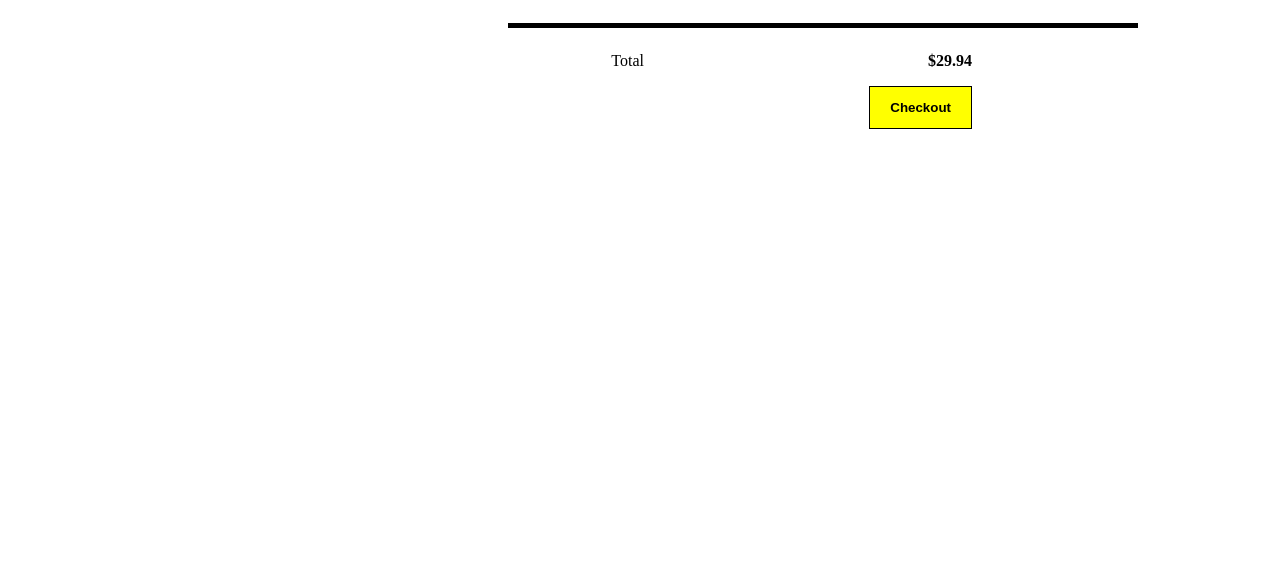
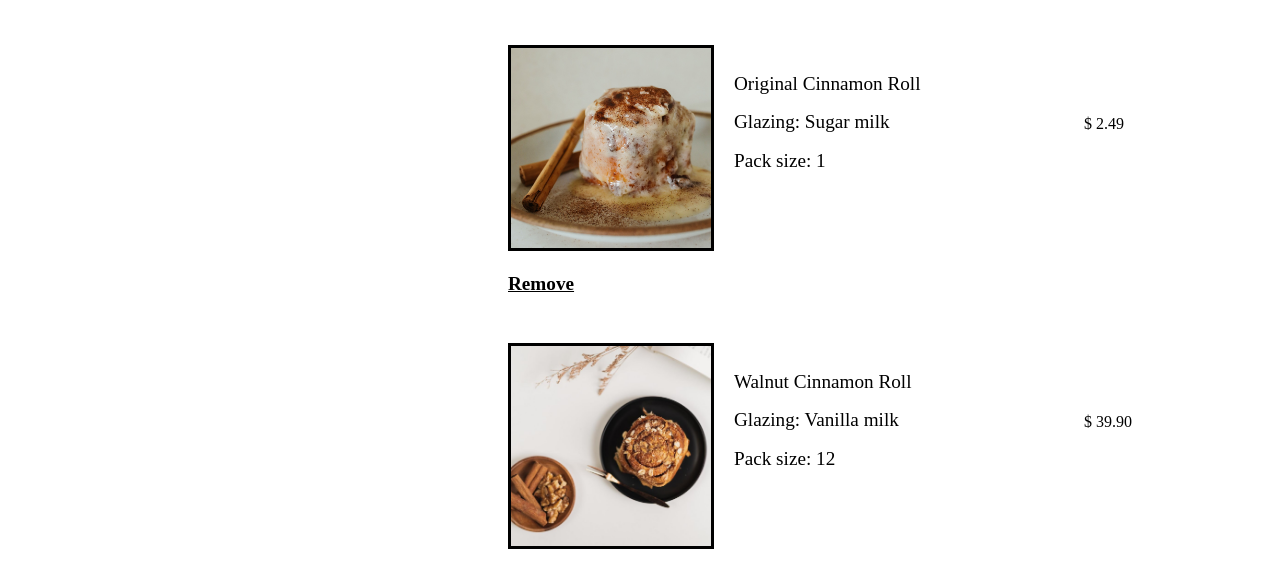
Before and after one commit to irenehong213/pui-homework-template, a plain HTML site: page hw-5/Shopping Cart.html in a window 1280 px wide. Shown: the part 210-778 px from the top of the page. Drawn offline with Linux system fonts and the light colour scheme.

Commit message:
final revision

```diff
--- a/hw-5/Shopping Cart.html
+++ b/hw-5/Shopping Cart.html
@@ -3,10 +3,8 @@
 
 <head>
     <link rel="stylesheet" type="text/css" href="css/style.css">
-    <script src="js/updatePrice.js" defer></script>
-    <script src="js/rollsData.js" defer></script>
-    <script src="js/updateDetail.js" defer></script>
     <script src="js/cart.js" defer></script>
+    <!-- <script src="js/rollsData.js" defer></script> -->
     <title>Product Gallery</title>
 </head>
 
--- a/hw-5/js/cart.js
+++ b/hw-5/js/cart.js
@@ -1,35 +1,103 @@
 class Roll {
 
-    constructor(rollType, rollGlazing, packSize, rollPrice) {
+    constructor(rollType, rollGlazing, packSize, basePrice) {
         this.type = rollType;
         this.glazing =  rollGlazing;
         this.size = packSize;
-        this.rollPrice = rollPrice;
+        this.basePrice = basePrice;
 
         this.element = null;
-        this.createElement();
-        this.updateElement();
+        // this.createElement();
+        // this.updateElement();
     }
 }
 
-function addNewRoll(rollType, rollGlazing, packSize, rollPrice){
-    const roll= new Roll(rollType, rollGlazing, packSize, rollPrice);
+//list of glazing options and their price factors//
+let glazing = [
+    {
+        glazing: 'Keep original',
+        price: 0.0
+    },
+    {
+        glazing: 'Sugar milk',
+        price: 0.0
+    },
+    {
+        glazing: 'Vanilla milk',
+        price: 0.5
+    },
+    {
+        glazing: 'Double chocolate',
+        price: 1.50
+    }
+]
+
+//list of pack size options and price factors//
+let packsize = [
+    {
+        size: 1,
+        pricefactor: 1
+    },
+    {
+        size: 3,
+        pricefactor: 3
+    },
+    {
+        size: 6,
+        pricefactor: 5
+    },
+    {
+        size: 12,
+        pricefactor: 10
+    }
+]
+
+const rolls = {
+    "Original": {
+        "basePrice": 2.49,
+        "imageFile": "original-cinnamon-roll.jpg"
+    },
+    "Apple": {
+        "basePrice": 3.49,
+        "imageFile": "apple-cinnamon-roll.jpg"
+    },
+    "Raisin": {
+        "basePrice": 2.99,
+        "imageFile": "raisin-cinnamon-roll.jpg"
+    },
+    "Walnut": {
+        "basePrice": 3.49,
+        "imageFile": "walnut-cinnamon-roll.jpg"
+    },
+    "Double-Chocolate": {
+        "basePrice": 3.99,
+        "imageFile": "double-chocolate-cinnamon-roll.jpg"
+    },
+    "Strawberry": {
+        "basePrice": 3.99,
+        "imageFile": "strawberry-cinnamon-roll.jpg"
+    }
+};
+
+
+function addNewRoll(rollType, rollGlazing, packSize, basePrice){
+    const roll= new Roll(rollType, rollGlazing, packSize, basePrice);
     cart.add(roll);
     return roll;
 }
 
 function removeRoll(roll) {
-    this.element.remove();
-    cart.delete(this);
+    roll.element.remove();
+    cart.delete(roll);
     cartTotal();
 }
 
 //new set for cart//
-const cart = new Set();
+//const cart = new Set();
 
 
 //add 4 Roll products to cart//
-const original = "Original";
+/*const original = "Original";
 const originalRoll = addNewRoll(original, "Sugar Milk", 1, rolls[original].rollPrice);
 
 const walnut = "Walnut";
@@ -41,50 +109,86 @@ let raisinRoll = addNewRoll(raisin, "Sugar Milk", 3, rolls[raisin].rollPrice);
 let apple = "Apple";
 let appleRoll = addNewRoll(apple, "Keep original", 3, rolls[apple].rollPrice);
 
-let cartSection = document.querySelector(".cartproducts");
+let cartSection = document.querySelector(".cartproducts"); */
 
+let roll1 = new Roll('Original', 'Sugar milk', '1', 2.49);
+let roll2 = new Roll('Walnut', 'Vanilla milk', '12', 3.49);
+let roll3 = new Roll('Raisin', 'Sugar milk', '3', 2.99);
+let roll4 = new Roll('Apple', 'Original', '3', 3.49)
+const cart = [roll1, roll2, roll3, roll4];
+
+function deleteRoll(roll) {
+    roll.element.remove();
+    cart.delete(roll);
+  }
+
+
+  function totalPrice(roll) {
+
+    let packAdapt = 0;
+    for (const pack of packsize) {
+        if (pack.size == roll.size) {
+            packAdapt = pack.pricefactor;
+        }
+    }
+    let glazeAdapt = 0;
+    for (const glaze of glazing) {
+        if (roll.glazing == glaze.glazing) {
+            glazeAdapt = glaze.price;
+        }
+    }
+
+    const calculatedPrice_rounded = ((roll.basePrice + glazeAdapt) * packAdapt).toFixed(2);
+    return calculatedPrice_rounded;
+}
 
 //template & remove button//
 function createElement(roll){
-
     let template = document.querySelector("#carttemplate");
 
     const clone = template.content.cloneNode(true);
-    this.element = clone.querySelector(".cartroll");
+    roll.element = clone.querySelector(".cartroll");
 
     const rollListElement = document.querySelector(".cartproducts");
     rollListElement.append(roll.element);
+    updateElement(roll);
 
-    const buttonRemove = this.element.querySelector(".remove");
-        buttonRemove.onclick = this.removeRoll.bind(this);
+    const btnDelete = roll.element.querySelector('.remove');
+    console.log(btnDelete);
+    btnDelete.addEventListener('click', () => {
+        deleteRoll(roll);
+    });
 
-    updateElement(Roll);
+
 }
 
 //update DOM//
 function updateElement(roll) {
     //specific elements in DOM that are updating//
-    const rollImage=this.element.querySelector("#productphoto");
-    const productName = this.element.querySelector(".cartbun");
-    const glazing = this.element.querySelector(".cartglazing");
-    const packsize = this.element.querySelector(".cartpack");
-    const price = this.element.querySelector(".cartprice");
-    let totalPrice = this.totalPrice();
+    const rollImage=roll.element.querySelector("#productphoto");
+    const productName = roll.element.querySelector(".cartbun");
+    const glazing = roll.element.querySelector(".cartglazing");
+    const packsize = roll.element.querySelector(".cartpack");
+    const price = roll.element.querySelector("#cartprice");
+    console.log(totalPrice(roll))
+    let rolltotalPrice = totalPrice(roll);
+    //let rolltotalPrice = "2";
 
     //update HTML inner text//
-    rollImage.src="../assets/products/"+rolls[this.type].imageFile;
-    productName.innerText=this.type+" Cinnamon Roll";
-    glazing.innerText="Glazing: "+this.glazing;
-    packsize.innerText = "Pack size: "+ this.size;
-    price.innerText="$ " + (totalPrice);
+    rollImage.src="assets/products/"+rolls[roll.type].imageFile;
+    productName.innerText=roll.type+" Cinnamon Roll";
+    glazing.innerText="Glazing: "+roll.glazing;
+    console.log(rolltotalPrice)
+    packsize.innerText = "Pack size: "+ roll.size;
+    price.innerText="$ " + (rolltotalPrice);
 }
 
 
 function cartTotal(){
     let sumPrice=0;
-    let cartTotal=document.querySelector(".totalprice");
+    let cartTotal=document.querySelector(".productprice");
     for (const roll of cart){
-        sumPrice=sumPrice+parseFloat(roll.totalPrice());
+        sumPrice=sumPrice+parseFloat(totalPrice(roll));
 
     }
     cartTotal.innerText="$ " + sumPrice.toFixed(2);
@@ -92,24 +196,20 @@ function cartTotal(){
 }
 
 
-function totalPrice(){
-    let packAdapt=0;
-    for (const pack of packsize){
-        if(pack.size==this.size){
-            packAdapt = pack.priceFactor;
-        }
+
+// for (const roll of cart){
+//     createElement(roll);
+//     updateElement(roll);
+// }
+// cartTotal();
+
+function createCart() {
+    for (i=0; i<cart.length; i++){
+        createElement(cart[i]);
+        updateElement(cart[i]);
     }
-    let glazeAdapt = 0;
-    for (const glaze of glazing){
-        if (this.glazing == glaze.glazing){
-            glazeAdapt = glaze.price;
-        }
-    }
-    const calculatedPrice = ((this.basePrice+glazeAdapt)*packAdapt).toFixed(2);
-    return calculatedPrice;
 }
-for (const roll of cart){
-    createElement(roll);
-    updateElement(roll);
-}
+
+window.onload = createCart();
+console.log(cartTotal)
 cartTotal();
```
Also changed, not shown: hw-5/Product Gallery.html (+0 -2 lines), 1 other file.
